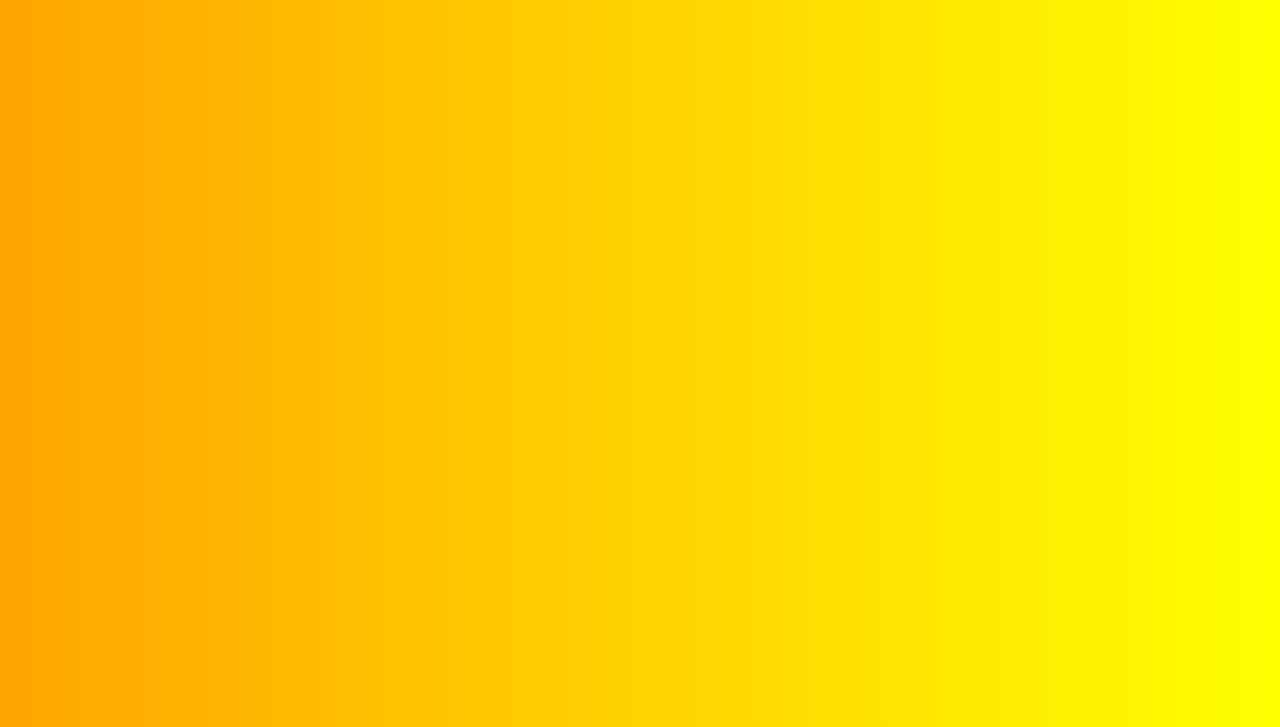
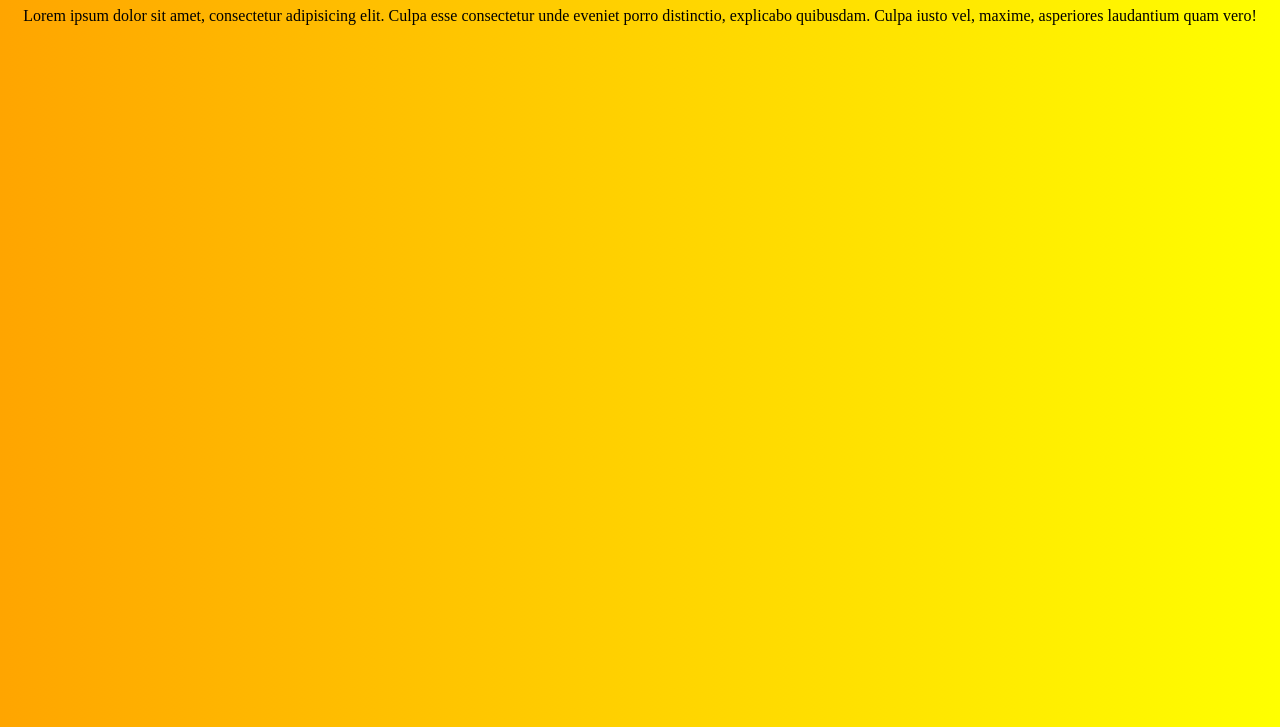
Before and after one commit to syakabgsx-hub/syaka-repo-test-4, a plain HTML site: page index.html in a window 1280 px wide. Shown: the part 73-800 px from the top of the page. Drawn offline with Linux system fonts and the light colour scheme.

Commit message:
menambahkan fitur pada index.html

```diff
--- a/index.html
+++ b/index.html
@@ -9,5 +9,10 @@
     </head>
     <body>
         <h1>Hello World</h1>
+        <div>
+            Lorem ipsum dolor sit amet, consectetur adipisicing elit. Culpa esse
+            consectetur unde eveniet porro distinctio, explicabo quibusdam.
+            Culpa iusto vel, maxime, asperiores laudantium quam vero!
+        </div>
     </body>
 </html>
```
